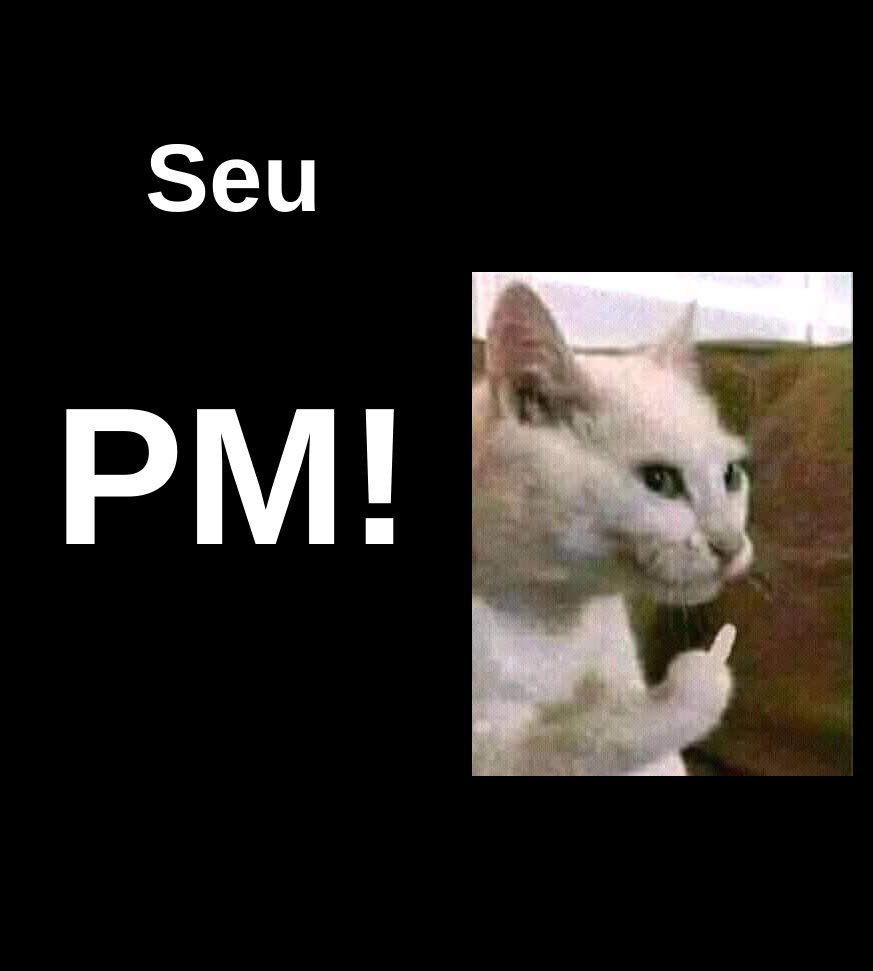
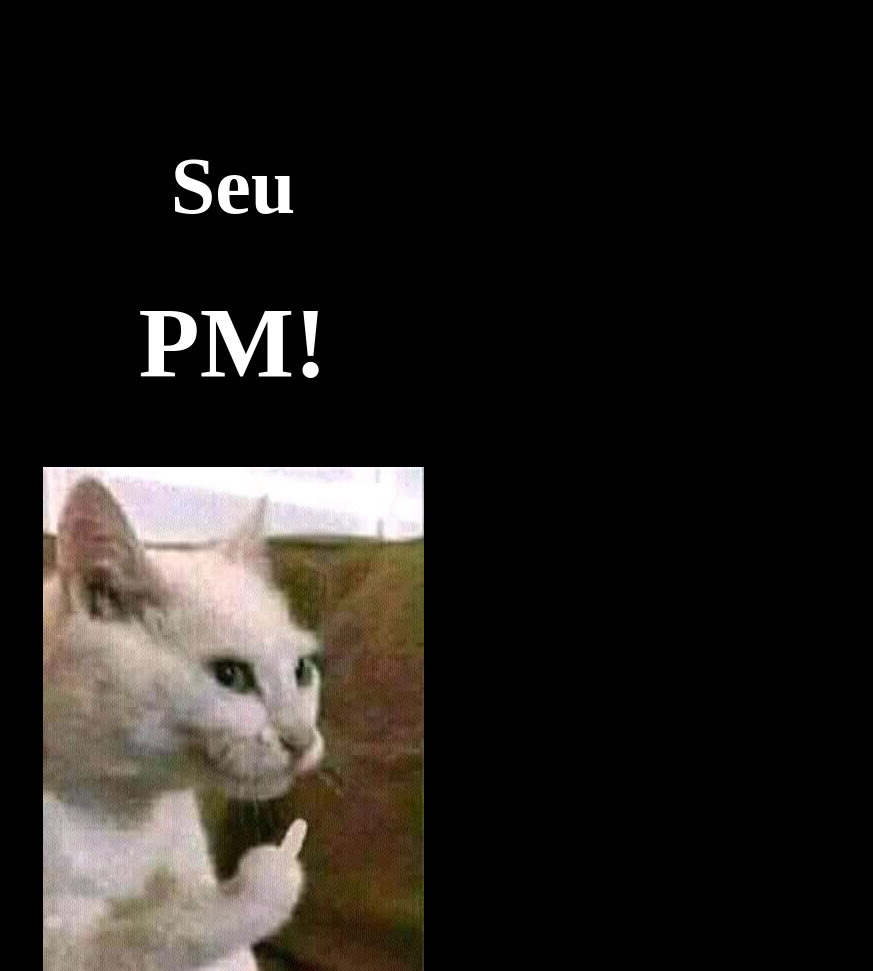
Before and after one commit to gileaddias/projeto-r, a plain HTML site: page index.html in a window 1280 px wide. Shown: the whole page, without its empty margins (407-1280 px from the left). Before the commit the page ends 816 px from the top, so only its background shows below. Drawn offline with Linux system fonts and the light colour scheme.

Commit message:
atualizando

```diff
--- a/index.css
+++ b/index.css
@@ -1,40 +1,34 @@
 body {
-background-color: black;
-/*color: white;*/
+
+    background-color: black;
+    color: white;
+
+    display: flex;
+    justify-content: center;
+    align-items: center;
+    height: 100vh;
 }
 
-.content{
-    display: flex;
-    justify-content: center;
-    align-items: baseline;
-    height: 100vh;
-    margin: 0;
+.container {
+    margin-top: 300px;
+    text-align: center;
 }
 
 .title {
-    display: flex;
-    color: white;
-    padding-top: 25px;
-    margin-top: 90px;
-    justify-content: center;
-    align-items: center;
-    font-size: 96px;
-    font-family: 'Franklin Gothic Medium', 'Arial Narrow', Arial, sans-serif;
-    align-items: center;
+    font-size: 80px;
+    margin-top: 100px;
+    padding: auto;
 }
 
-.frase{
-    display: flex;
-    color: white;
-    justify-content: center;
-    align-items: center;
-    font-size: 196px;
-    font-family: 'Franklin Gothic Medium', 'Arial Narrow', Arial, sans-serif;
-    align-items: center;
+.frase {
+    font-size: 100px;
+    margin-top: 10px;
+    padding: auto;
 }
 
-.gif{
-    position: fixed;
-    bottom: 20px;
-    right: 20px;
+/* GIF abaixo e centralizado */
+.gif {
+    margin-top: 15px;
+    width: auto;   /* tamanho controlado */
+    height: auto;
 }
--- a/index.html
+++ b/index.html
@@ -4,6 +4,7 @@
     <meta charset="UTF-8">
     <meta name="viewport" content="width=device-width, initial-scale=1.0">
     <link rel="stylesheet" href="index.css">
+    <meta name="viewport" content="width=device-width, initial-scale=1.0">
     <title>Projeto - R</title>
 </head>
 <body>
```
